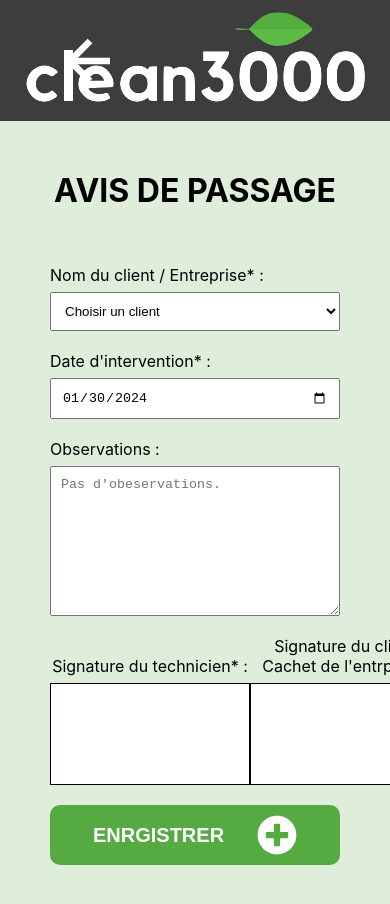
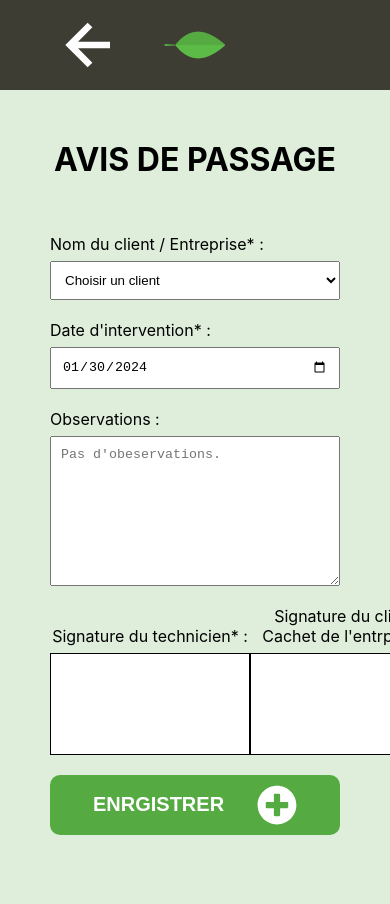
Before and after one commit to Morgan-B3/Clean3000, a React (Create React App) app: page /nouvel-avis in a window 390 px wide. Shown: the top 904 px of the page. Built offline with nearby package versions, Linux system fonts and the light colour scheme.

Commit message:
changed Header image responsive

```diff
--- a/src/App.scss
+++ b/src/App.scss
@@ -18,7 +18,7 @@ h1, h2, h3, h4, h5, h6, p {
 }
 
 header {
-  background-color: #3D3D3D;
+  background-color: #3d3d33;
   display: flex;
   align-items: center;
   justify-content: center;
@@ -32,8 +32,15 @@ header {
   .back-button:hover, img:hover{
     cursor: pointer;
   }
+  div{
+    display: flex;
+    justify-content: center;
+  }
 }
 
+.logo-mini{
+  width: 19%;
+}
 
 main{
   padding: 5rem;
@@ -166,7 +173,7 @@ button, .btn{
 }
 
 .noticeItem{
-  background-color: #3D3D3D;
+  background-color: #3d3d33;
   color: white;
   border-radius: 1rem;
   padding: 1rem;
--- a/src/components/Header.js
+++ b/src/components/Header.js
@@ -1,16 +1,34 @@
-import React from 'react'
+import React, { useEffect, useState } from 'react'
 import { useNavigate } from 'react-router-dom'
 import { BiLeftArrowAlt } from "react-icons/bi";
+import { useDispatch, useSelector } from 'react-redux';
+import { setIsMobile } from '../slices';
 
 const Header = ({isHome = false}) => {
-    const navigate = useNavigate();
 
+  const dispatch = useDispatch();
+  const isMobile = useSelector(state=>state.data.isMobile);
+
+  const handleResize = () => {
+    if (window.innerWidth < 720) {
+      dispatch(setIsMobile(true));
+    } else {
+      dispatch(setIsMobile(false));
+    }
+  }
+
+  useEffect(() => {
+    window.addEventListener("resize", handleResize)
+  },[])
+
+  const navigate = useNavigate();
+  console.log(window.innerWidth);
   return (
     <header>
-        {!isHome ? <BiLeftArrowAlt size="8rem" className="back-button" onClick={() => navigate('/')} /> : ""}
-        <div>
-            <img src={require("../img/logo-clean3000-transparent.png")} alt="" onClick={()=>navigate('/')} />
-        </div>
+      {!isHome ? <BiLeftArrowAlt size="8rem" className="back-button" onClick={() => navigate('/')} /> : ""}
+      <div>
+        {!isHome ? !isMobile ? <img src={require("../img/logo-clean3000-transparent.png")} alt="" onClick={()=>navigate('/')} /> : <img className='logo-mini' src={require("../img/logo-clean3000-mini.png")} alt="" onClick={()=>navigate('/')} /> : <img src={require("../img/logo-clean3000-transparent.png")} alt="" onClick={()=>navigate('/')} />}
+      </div>
     </header>
   )
 }
--- a/src/slices/index.js
+++ b/src/slices/index.js
@@ -5,6 +5,7 @@ import clients from "../clients";
 const initialState ={
     notices: JSON.parse(localStorage.getItem("notices")) || [],
     clients: JSON.parse(localStorage.getItem("clients")) || clients,
+    isMobile: window.innerWidth < 720 ? true : false,
 }
 
 const dataSlice = createSlice({
@@ -28,10 +29,13 @@ const dataSlice = createSlice({
             const index = state.notices.findIndex(notice => notice.id == payload);
             state.notices.splice(index, 1);
             localStorage.setItem("notices", JSON.stringify([...state.notices]));
+        },
+        setIsMobile: (state, {payload}) => {
+            state.isMobile = payload;
         }
     }
 })
 
-export const { addNotice, addClient, removeNotice } = dataSlice.actions;
+export const { addNotice, addClient, removeNotice, setIsMobile } = dataSlice.actions;
 
 export default dataSlice.reducer;
```
Also changed, not shown: src/img/logo-clean3000-mini.png (added).
